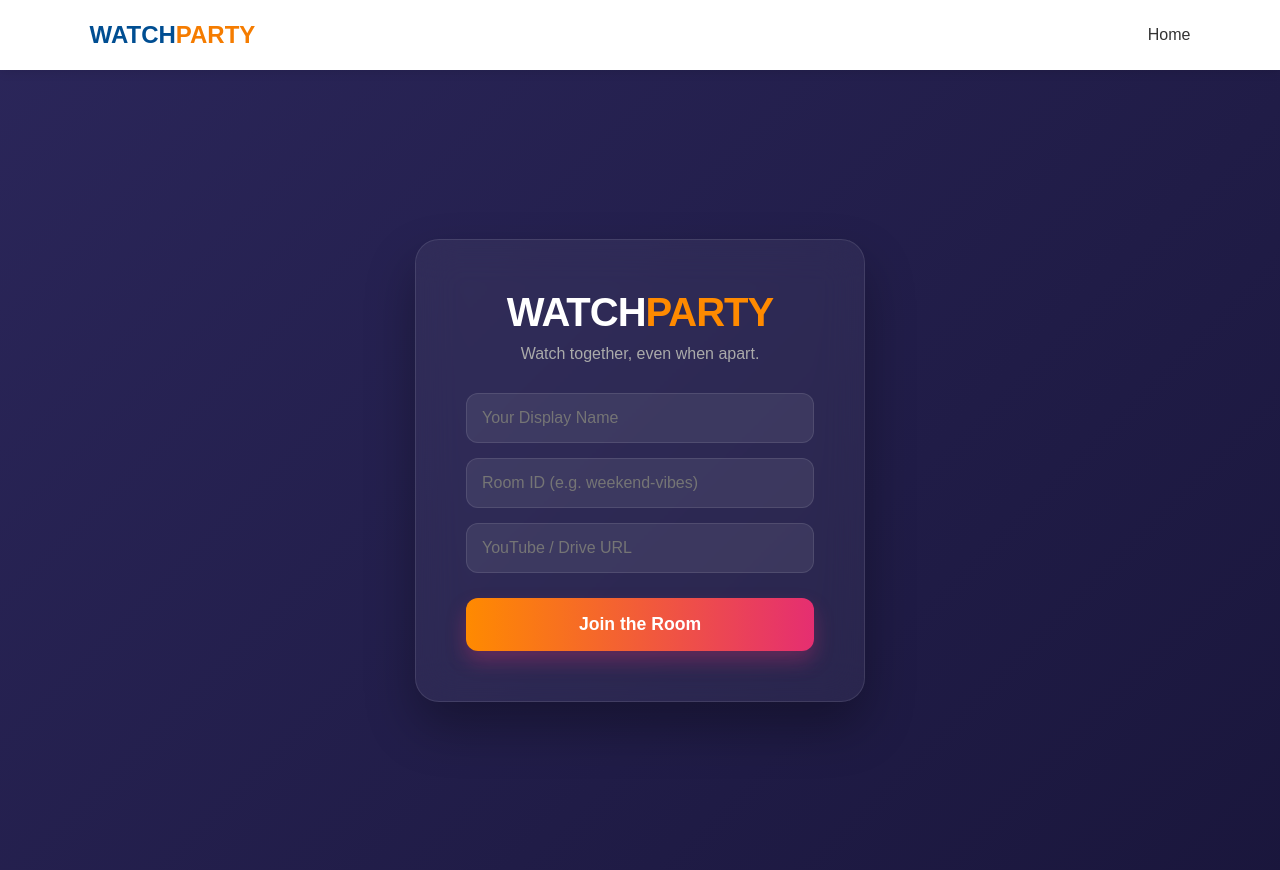
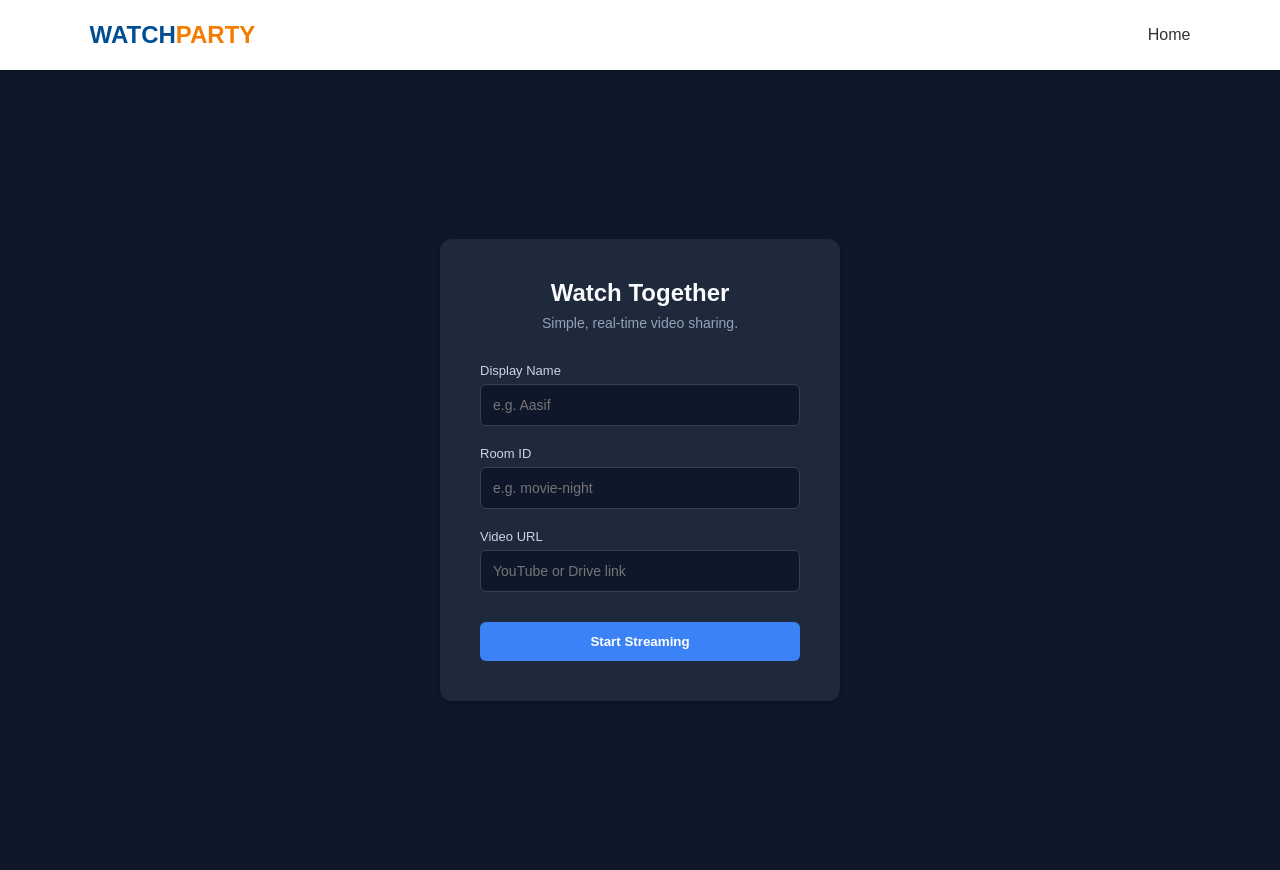
Before and after one commit to aasif41/watch-party-app, a React (Vite) app in the folder client/: page / in a window 1280 px wide. Built offline with nearby package versions, Linux system fonts and the light colour scheme; no server answers.

Commit message:
Fix: Refresh issue solved and UI improved

```diff
--- a/client/src/pages/Home.jsx
+++ b/client/src/pages/Home.jsx
@@ -13,89 +13,88 @@ const Home = () => {
       localStorage.setItem("wp_videoUrl", videoUrl);
       navigate(`/stream/${room}`);
     } else {
-      alert("All fields are required! 🚀");
+      alert("Please fill all fields to continue.");
     }
   };
 
   const styles = {
-    wrapper: {
+    container: {
       height: "100vh",
       display: "flex",
       alignItems: "center",
       justifyContent: "center",
-      background: "linear-gradient(-45deg, #0f0c29, #302b63, #24243e)",
-      backgroundSize: "400% 400%",
-      animation: "gradientBG 15s ease infinite",
+      backgroundColor: "#0f172a", // Deep Slate Blue
+      fontFamily: "'Inter', sans-serif",
     },
     card: {
-      background: "rgba(255, 255, 255, 0.05)",
-      backdropFilter: "blur(20px)",
-      border: "1px solid rgba(255, 255, 255, 0.1)",
-      borderRadius: "24px",
-      padding: "50px",
       width: "100%",
-      maxWidth: "450px",
+      maxWidth: "400px",
+      padding: "40px",
+      backgroundColor: "#1e293b",
+      borderRadius: "12px",
+      boxShadow: "0 4px 6px -1px rgba(0, 0, 0, 0.1), 0 2px 4px -1px rgba(0, 0, 0, 0.06)",
+    },
+    header: {
+      color: "#f8fafc",
+      fontSize: "24px",
+      fontWeight: "600",
+      marginBottom: "8px",
+      textAlign: "center"
+    },
+    subText: {
+      color: "#94a3b8",
+      fontSize: "14px",
       textAlign: "center",
-      boxShadow: "0 25px 50px rgba(0,0,0,0.3)",
+      marginBottom: "32px"
     },
-    title: {
-      color: "#fff",
-      fontSize: "2.5rem",
-      fontWeight: "800",
-      marginBottom: "10px",
-      letterSpacing: "-1px"
-    },
-    subtitle: {
-      color: "#aaa",
-      marginBottom: "30px",
-      fontSize: "1rem"
+    label: {
+      display: "block",
+      color: "#cbd5e1",
+      fontSize: "13px",
+      marginBottom: "6px",
+      fontWeight: "500"
     },
     input: {
       width: "100%",
-      padding: "15px",
-      marginBottom: "15px",
-      background: "rgba(255,255,255,0.08)",
-      border: "1px solid rgba(255,255,255,0.1)",
-      borderRadius: "12px",
-      color: "#fff",
-      fontSize: "1rem",
-      outline: "none",
-      transition: "0.3s"
+      padding: "12px",
+      backgroundColor: "#0f172a",
+      border: "1px solid #334155",
+      borderRadius: "6px",
+      color: "#f8fafc",
+      marginBottom: "20px",
+      fontSize: "14px",
+      outline: "none"
     },
     button: {
       width: "100%",
-      padding: "16px",
+      padding: "12px",
+      backgroundColor: "#3b82f6", // Vibrant Blue
+      color: "white",
+      border: "none",
+      borderRadius: "6px",
+      fontWeight: "600",
+      cursor: "pointer",
       marginTop: "10px",
-      background: "linear-gradient(90deg, #ff8a00, #e52e71)",
-      border: "none",
-      borderRadius: "12px",
-      color: "white",
-      fontWeight: "bold",
-      fontSize: "1.1rem",
-      cursor: "pointer",
-      boxShadow: "0 10px 20px rgba(229, 46, 113, 0.3)",
-      transition: "0.3s"
+      transition: "background 0.2s"
     }
   };
 
   return (
-    <div style={styles.wrapper}>
-      <style>{`
-        @keyframes gradientBG {
-          0% { background-position: 0% 50%; }
-          50% { background-position: 100% 50%; }
-          100% { background-position: 0% 50%; }
-        }
-        input:focus { border-color: #ff8a00 !important; background: rgba(255,255,255,0.12) !important; }
-        button:hover { transform: translateY(-3px); box-shadow: 0 15px 25px rgba(229, 46, 113, 0.4); }
-      `}</style>
+    <div style={styles.container}>
       <div style={styles.card}>
-        <h1 style={styles.title}>WATCH<span style={{color: "#ff8a00"}}>PARTY</span></h1>
-        <p style={styles.subtitle}>Watch together, even when apart.</p>
-        <input style={styles.input} placeholder="Your Display Name" onChange={(e)=>setUsername(e.target.value)} />
-        <input style={styles.input} placeholder="Room ID (e.g. weekend-vibes)" onChange={(e)=>setRoom(e.target.value)} />
-        <input style={styles.input} placeholder="YouTube / Drive URL" onChange={(e)=>setVideoUrl(e.target.value)} />
-        <button style={styles.button} onClick={joinRoom}>Join the Room</button>
+        <h2 style={styles.header}>Watch Together</h2>
+        <p style={styles.subText}>Simple, real-time video sharing.</p>
+
+        <label style={styles.label}>Display Name</label>
+        <input style={styles.input} type="text" onChange={(e)=>setUsername(e.target.value)} placeholder="e.g. Aasif" />
+
+        <label style={styles.label}>Room ID</label>
+        <input style={styles.input} type="text" onChange={(e)=>setRoom(e.target.value)} placeholder="e.g. movie-night" />
+
+        <label style={styles.label}>Video URL</label>
+        <input style={styles.input} type="text" onChange={(e)=>setVideoUrl(e.target.value)} placeholder="YouTube or Drive link" />
+
+        <button style={styles.button} onClick={joinRoom}>Start Streaming</button>
       </div>
     </div>
   );
--- a/client/src/pages/StreamRoom.jsx
+++ b/client/src/pages/StreamRoom.jsx
@@ -19,7 +19,7 @@ const StreamRoom = () => {
     socket.emit("join_room", roomId);
     socket.on("video_state_update", (data) => {
       const currentTime = playerRef.current?.getCurrentTime() || 0;
-      if (Math.abs(currentTime - data.seekTime) > 2.5) {
+      if (Math.abs(currentTime - data.seekTime) > 2) {
         playerRef.current?.seekTo(data.seekTime);
       }
       setPlaying(data.playing);
@@ -37,50 +37,51 @@ const StreamRoom = () => {
   };
 
   const styles = {
-    main: {
-      background: "#0a0a0c",
+    page: {
+      backgroundColor: "#020617",
       minHeight: "100vh",
-      padding: "20px",
-      color: "#fff",
-      fontFamily: "'Inter', sans-serif"
+      color: "#f8fafc",
+      display: "flex",
+      flexDirection: "column"
     },
-    header: {
+    nav: {
+      padding: "16px 40px",
+      borderBottom: "1px solid #1e293b",
       display: "flex",
       justifyContent: "space-between",
-      alignItems: "center",
-      padding: "0 20px 20px 20px",
-      borderBottom: "1px solid #222"
+      alignItems: "center"
     },
-    contentLayout: {
-      display: "grid",
-      gridTemplateColumns: "1fr 350px",
-      gap: "20px",
-      marginTop: "20px",
-      height: "calc(100vh - 120px)"
+    main: {
+      display: "flex",
+      flex: 1,
+      padding: "24px",
+      gap: "24px"
     },
-    videoContainer: {
-      background: "#000",
-      borderRadius: "16px",
-      overflow: "hidden",
-      boxShadow: "0 20px 40px rgba(0,0,0,0.6)",
-      position: "relative"
+    videoArea: {
+      flex: 1,
+      display: "flex",
+      flexDirection: "column",
+      gap: "16px"
+    },
+    chatArea: {
+      width: "360px",
+      backgroundColor: "#0f172a",
+      borderRadius: "12px",
+      border: "1px solid #1e293b",
+      overflow: "hidden"
     }
   };
 
   return (
-    <div style={styles.main}>
-      <div style={styles.header}>
-        <div>
-          <h2 style={{ margin: 0, color: "#ff8a00" }}>{roomId}</h2>
-          <span style={{ fontSize: "0.8rem", color: "#666" }}>Room Active</span>
-        </div>
-        <div style={{ textAlign: "right" }}>
-          <p style={{ margin: 0 }}>Watching as <b>{username}</b></p>
-        </div>
+    <div style={styles.page}>
+      <div style={styles.nav}>
+        <div style={{fontWeight: "700", fontSize: "18px", letterSpacing: "1px"}}>WATCHPARTY</div>
+        <div style={{fontSize: "14px", color: "#94a3b8"}}>Room: <span style={{color: "#3b82f6"}}>{roomId}</span></div>
       </div>
 
-      <div style={styles.contentLayout} className="content-grid">
-        <div style={styles.videoContainer}>
+      <div style={styles.main} className="stream-layout">
+        <div style={styles.videoArea}>
+          <div style={{ borderRadius: "12px", overflow: "hidden", border: "1px solid #334155" }}>
             <VideoPlayer
               url={videoUrl}
               playing={playing}
@@ -89,15 +90,18 @@ const StreamRoom = () => {
               playerRef={playerRef}
             />
           </div>
+          <div style={{fontSize: "13px", color: "#64748b"}}>Active as: <b>{username}</b></div>
+        </div>
 
-        <div style={{ background: "#161618", borderRadius: "16px", overflow: "hidden" }}>
+        <div style={styles.chatArea}>
           <ChatBox socket={socket} room={roomId} username={username} />
         </div>
       </div>
 
       <style>{`
-        @media (max-width: 1000px) {
-          .content-grid { grid-template-columns: 1fr !important; height: auto !important; }
+        @media (max-width: 900px) {
+          .stream-layout { flex-direction: column; }
+          div[style*="width: 360px"] { width: 100% !important; height: 400px; }
         }
       `}</style>
     </div>
```
Lines whose indentation alone changed are shown as unchanged.
